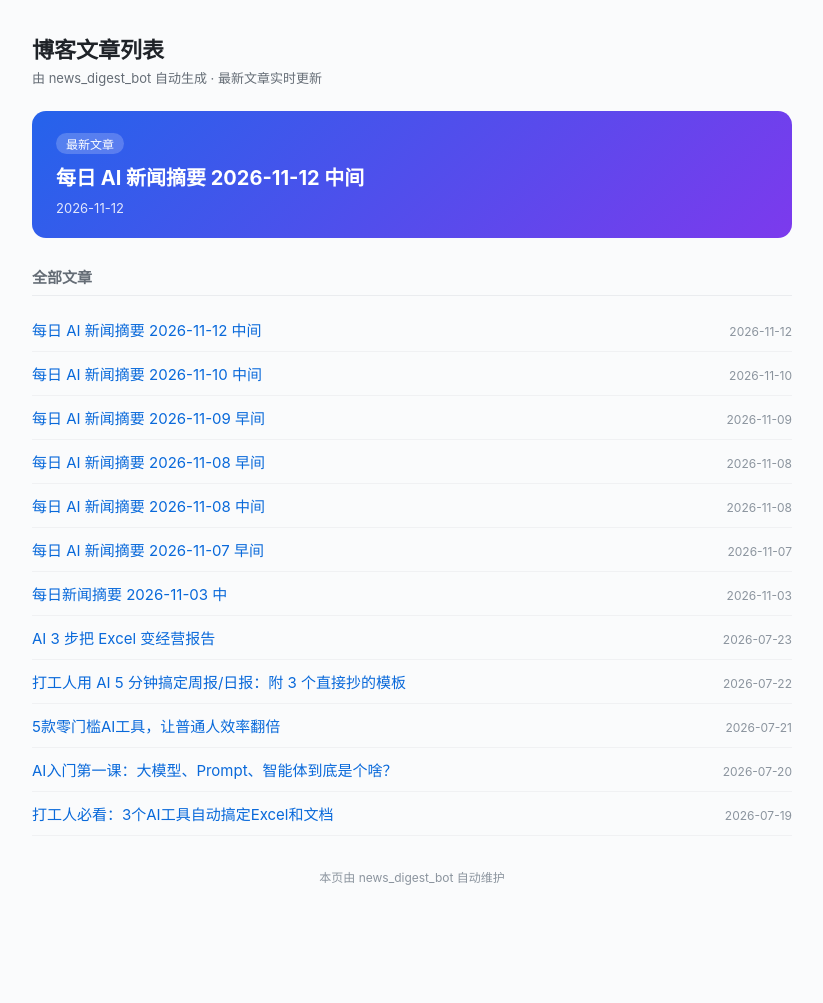
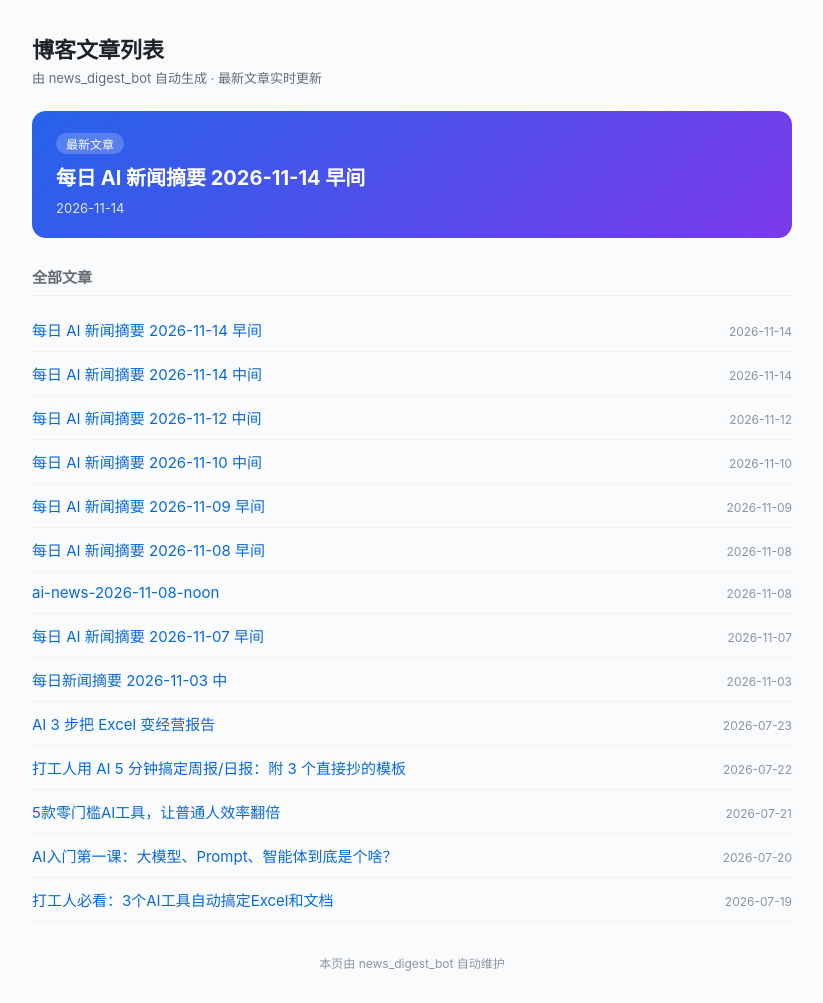
Before and after one commit to xiaoxiaoxiacom/xiaoxiaoxiacom.github.io, a Jekyll site: the page index.html, which Jekyll copies as it is, in a window 1280 px wide. Shown: the whole page, without its empty margins (228-1051 px from the left). Built offline with Jekyll 4.4.1, drawn with Linux system fonts in a browser that asks for light colours; before the commit the page ends 917 px from its top, so only the background shows below that.

Commit message:
auto: update index.html

```diff
--- a/index.html
+++ b/index.html
@@ -28,16 +28,18 @@
 
     <section class="hero">
       <div class="tag">最新文章</div>
-      <a class="hero-link" href="https://ai.miki.vip/2026/11/12/ai-news-2026-11-12-noon/">每日 AI 新闻摘要 2026-11-12 中间</a>
-      <div class="hero-date">2026-11-12</div>
+      <a class="hero-link" href="https://ai.miki.vip/2026/11/14/ai-news-2026-11-14-morning/">每日 AI 新闻摘要 2026-11-14 早间</a>
+      <div class="hero-date">2026-11-14</div>
     </section>
   <h2>全部文章</h2>
   <ul>
+      <li><a href="https://ai.miki.vip/2026/11/14/ai-news-2026-11-14-morning/">每日 AI 新闻摘要 2026-11-14 早间</a><span class="date">2026-11-14</span></li>
+      <li><a href="https://ai.miki.vip/2026/11/14/ai-news-2026-11-14-noon/">每日 AI 新闻摘要 2026-11-14 中间</a><span class="date">2026-11-14</span></li>
       <li><a href="https://ai.miki.vip/2026/11/12/ai-news-2026-11-12-noon/">每日 AI 新闻摘要 2026-11-12 中间</a><span class="date">2026-11-12</span></li>
       <li><a href="https://ai.miki.vip/2026/11/10/ai-news-2026-11-10-noon/">每日 AI 新闻摘要 2026-11-10 中间</a><span class="date">2026-11-10</span></li>
       <li><a href="https://ai.miki.vip/2026/11/09/ai-news-2026-11-09-morning/">每日 AI 新闻摘要 2026-11-09 早间</a><span class="date">2026-11-09</span></li>
       <li><a href="https://ai.miki.vip/2026/11/08/ai-news-2026-11-08-morning/">每日 AI 新闻摘要 2026-11-08 早间</a><span class="date">2026-11-08</span></li>
-      <li><a href="https://ai.miki.vip/2026/11/08/ai-news-2026-11-08-noon/">每日 AI 新闻摘要 2026-11-08 中间</a><span class="date">2026-11-08</span></li>
+      <li><a href="https://ai.miki.vip/2026/11/08/ai-news-2026-11-08-noon/">ai-news-2026-11-08-noon</a><span class="date">2026-11-08</span></li>
       <li><a href="https://ai.miki.vip/2026/11/07/ai-news-2026-11-07-morning/">每日 AI 新闻摘要 2026-11-07 早间</a><span class="date">2026-11-07</span></li>
       <li><a href="https://ai.miki.vip/2026/11/03/ai-news-2026-11-03-noon/">每日新闻摘要 2026-11-03 中</a><span class="date">2026-11-03</span></li>
       <li><a href="https://ai.miki.vip/2026/07/23/ai-excel-to-report/">AI 3 步把 Excel 变经营报告</a><span class="date">2026-07-23</span></li>
```
